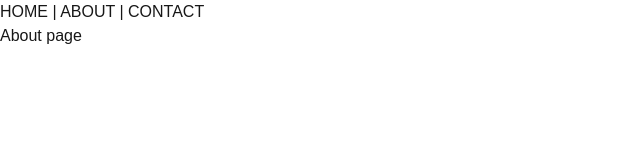
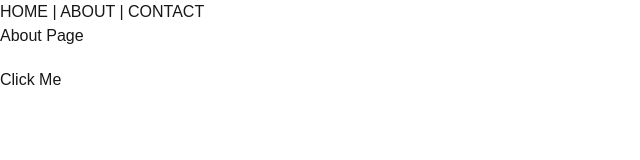
Before and after one commit to shahenwaz/nextjs15-pedrotech, a Next.js app: page /about in a window 1280 px wide. Shown: the top 160 px of the page, without its empty margins (0-640 px from the left). Built offline with nearby package versions, Linux system fonts and the light colour scheme.

Commit message:
Server vs Client Components

```diff
--- a/app/about/page.tsx
+++ b/app/about/page.tsx
@@ -1,3 +1,11 @@
+"use client";
+
 export default function About() {
-  return <div> About page </div>;
+  console.log("Hey is this in the server or client?");
+  return (
+    <>
+      <div className="mb-5"> About Page </div>
+      <button onClick={() => alert("Hello...")}> Click Me </button>
+    </>
+  );
 }
--- a/app/contact/page.tsx
+++ b/app/contact/page.tsx
@@ -1,3 +1,4 @@
 export default function Contact() {
+  console.log("Hey is this in the server or client?");
   return <div> Contact page </div>;
 }
```
